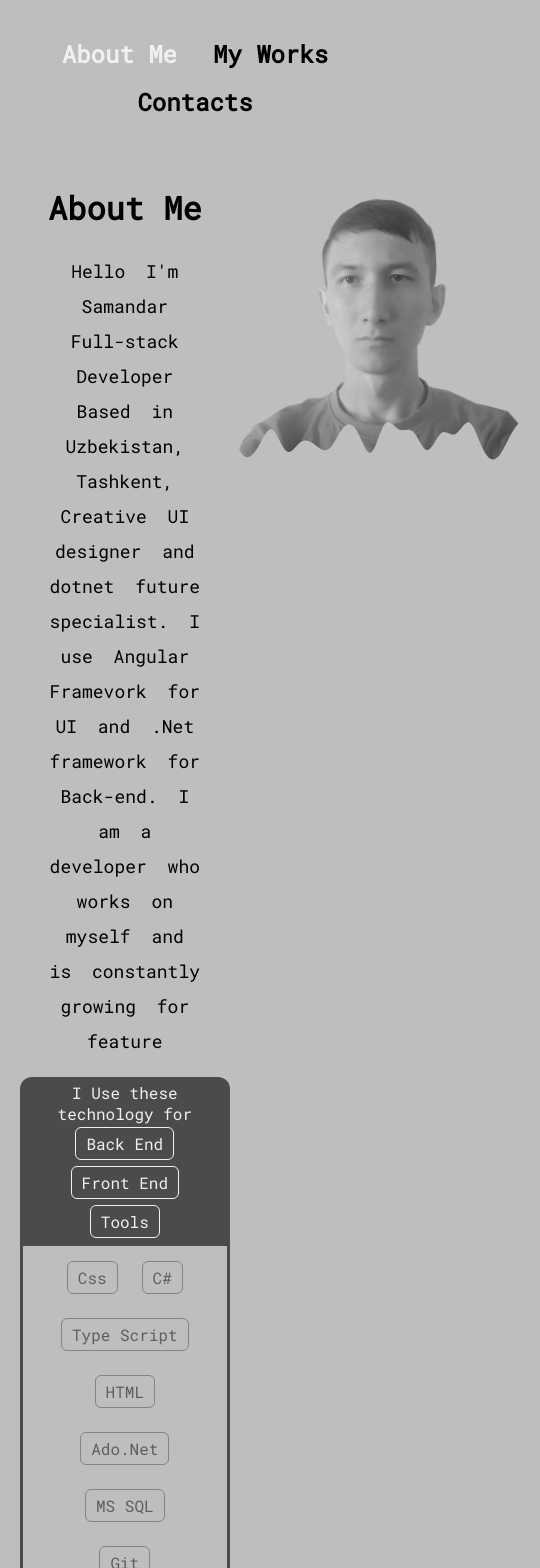
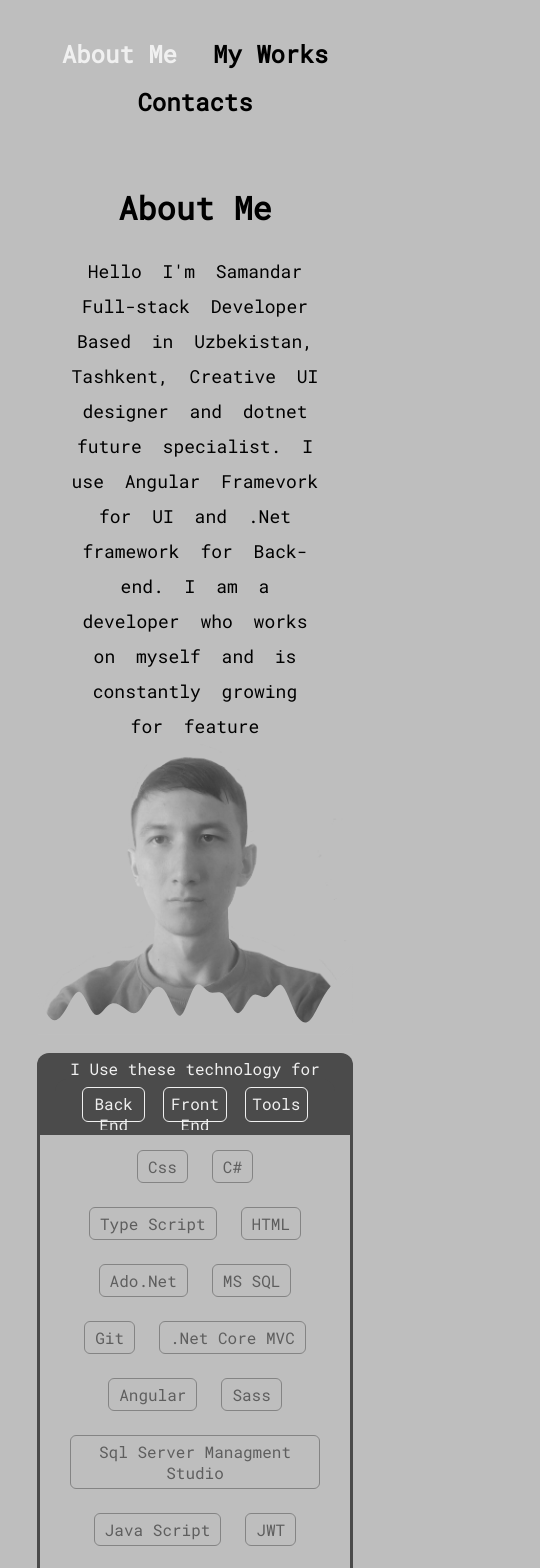
Before and after one commit to Samandar02/Samandar02.github.io, an Angular app in the folder client-app/: page / in a window 390 px wide. Shown: the top 1568 px of the page, 540 px wide, since content can reach past the window. After the commit the page ends 844 px from the top, so only its background shows below. Built offline with nearby package versions, Linux system fonts and the light colour scheme.

Commit message:
added responsive and some bug fixed

```diff
--- a/client-app/src/app/about-me/about-me.component.html
+++ b/client-app/src/app/about-me/about-me.component.html
@@ -1,14 +1,10 @@
 <div class="container mto">
+
         <div class="col60">
-        <div class="col">
             <h1>About Me</h1>
             <p>Hello I'm Samandar Full-stack Developer Based in Uzbekistan, Tashkent, Creative UI designer and dotnet
                 future specialist. I use Angular Framevork for UI and .Net framework for Back-end. I am a developer who
                 works on myself and is constantly growing for feature</p>
-        </div>
-        <div class="col">
-            <app-selector></app-selector>
-        </div>
         </div>
         <div class="col40">
             <div class="img-content">
@@ -20,5 +16,9 @@
                 </svg>
             </div>
         </div>
+        <div class="col50">
+            <app-selector></app-selector>
+        </div>
+
 
 </div>
--- a/client-app/src/app/about-me/about-me.component.scss
+++ b/client-app/src/app/about-me/about-me.component.scss
@@ -2,19 +2,39 @@
 .container {
     display: flex;
     justify-content: center;
+    align-items: center;
     flex-wrap: wrap;
 
+    @include responsive(t){
+        flex-direction: column;
+    }
     h1{
         margin-bottom: 25px;
-
+        min-width: 280px;
+    }
+    p{
+        min-width: 280px;
     }
     .col60{
-        width: 60%;
+        width: 50%;
+        @include responsive(t){
+            width: 90%;
+        }
         display: inline-flex;
         flex-direction: column;
     }
+    .col50{
+        width: 40%;
+        @include responsive(t){
+            width: 90%;
+        }
+        width: 60%;
+    }
     .col40{
-        width: 40%;
+        width: 30%;
+        @include responsive(t){
+            width: 90%;
+        }
     }
     p{
         padding: 0 30px;
--- a/client-app/src/app/animations/animations.ts
+++ b/client-app/src/app/animations/animations.ts
@@ -2,6 +2,16 @@ import { trigger, state, style, transition, animate, query, group } from '@angul
 
 
 export const Animations = {
+    footerAnimation:trigger('footer',[
+        transition(':enter', [
+            style({
+                'opacity': '0',
+            }),
+            animate(5000, style({
+                'opacity': '1',
+            }))
+        ])
+    ]),
     navbarTrigger: trigger('entering', [
         transition(':enter', [
             style({
--- a/client-app/src/app/app.component.html
+++ b/client-app/src/app/app.component.html
@@ -1,4 +1,7 @@
 <app-navbar></app-navbar>
-    <main [@navigate]="getState(o)">
-        <router-outlet #o="outlet"></router-outlet>
-      </main>
+<main [@navigate]="getState(o)">
+  <router-outlet #o="outlet"></router-outlet>
+</main>
+<div @footer class="footer">
+  <p>Made with my . </p><img src="https://img.icons8.com/emoji/48/undefined/red-heart.png"/>
+</div>
--- a/client-app/src/app/app.component.scss
+++ b/client-app/src/app/app.component.scss
@@ -0,0 +1,14 @@
+.footer{
+    display: flex;
+    justify-content: center;
+    align-items: center;
+    padding-top: 20px;
+    transition: all .3s;
+    p{
+
+    }
+    img{
+        width: 25px;
+
+    }
+}
--- a/client-app/src/app/app.component.ts
+++ b/client-app/src/app/app.component.ts
@@ -5,7 +5,7 @@ import { Animations } from './animations/animations';
   selector: 'app-root',
   templateUrl: './app.component.html',
   styleUrls: ['./app.component.scss'],
-  animations:[Animations.routerNavigation]
+  animations:[Animations.routerNavigation,Animations.footerAnimation]
 })
 export class AppComponent {
   ngOnInit(){
--- a/client-app/src/app/contact/contact.component.html
+++ b/client-app/src/app/contact/contact.component.html
@@ -1,8 +1,10 @@
 <div class="container">
     <div class="context">
+        <img src="https://img.icons8.com/ios-filled/50/undefined/phone-disconnected.png" />
         <p>+998 97 490-89-57</p>
     </div><br>
     <div class="context">
+        <img src="https://img.icons8.com/ios/50/undefined/mail.png"/>
         <p>uchqunovsamandar@gmail.com</p>
     </div>
 </div>
--- a/client-app/src/app/contact/contact.component.scss
+++ b/client-app/src/app/contact/contact.component.scss
@@ -4,7 +4,13 @@
     padding-top:150px;
 }
 .context{
+    @include responsive(t){
+        width: 90%;
+    }
     p{
+        @include responsive(m){
+            font-size: 16px;
+        }
         font-size:24px;
     }
     display: inline-block;
@@ -15,13 +21,15 @@
     border: 3px solid rgb(82, 82, 82);
     border-radius:18px;
     position: relative;
-    &::before{
-        content:"* * *";
-        background-color: #bebebe;
-        top: -15px;
+    img{
+        background:#bebebe;
+        position: absolute;
+        top: -25px;
         left: 5px;
-        font-size:30px;
-        display: inline-block;
-        position: absolute;
+        @include responsive(m){
+            width: 40px;
+            height: 40px;
+            top: -20px;
+        }
     }
 }
--- a/client-app/src/app/selector/selector.component.html
+++ b/client-app/src/app/selector/selector.component.html
@@ -1,14 +1,17 @@
 <div class="selector-nav">
     <ul>
         I Use these technology for
-        <li (click)="select('be')">Back End</li>
-        <li (click)="select('fe')">Front End</li>
-        <li (click)="select('t')">Tools</li>
+        <ul class="inner">
+            <li (click)="select('be')">Back End</li>
+            <li (click)="select('fe')">Front End</li>
+            <li (click)="select('t')">Tools</li>
+        </ul>
     </ul>
 </div>
 <div class="selector-content">
     <ul>
-        <li [@onActive]="item.isActive" [ngClass]="item.isActive?'active':''" *ngFor="let item of data|separate:selected">
+        <li [@onActive]="item.isActive" [ngClass]="item.isActive?'active':''"
+            *ngFor="let item of data|separate:selected">
             {{item.tool}}
         </li>
     </ul>
--- a/client-app/src/app/selector/selector.component.scss
+++ b/client-app/src/app/selector/selector.component.scss
@@ -6,13 +6,21 @@
         background-color: rgb(75, 75, 75);
         border-radius: 12px 12px 0 0;
         color: $almostWhite;
+        .inner{
+            display: flex;
+            justify-content: center;
+            align-items: center;
+        }
         li{
+
+            width: 100px;
+            height: 35px;
             color: $almostWhite;
             border: 1px solid $almostWhite;
-            margin: 3px 24px;
+            margin: 3px 9px;
             border-radius: 6px;
             display: inline-block;
-            padding: 5px 10px;
+            padding-top: 5px;
             user-select: none;
             cursor: pointer;
             transition: all .3s ease-out;
--- a/client-app/src/styles/_abstracts.scss
+++ b/client-app/src/styles/_abstracts.scss
@@ -7,10 +7,10 @@ $almostBlack:rgb(46, 46, 46);
         @media (max-width:425px) {@content;}
     };
     @if($type == t){
-        @media (max-width:768px) and (min-width:456px) {@content;}
+        @media (max-width:768px)  {@content;}
     };
     @if($type == l){
-        @media (max-width:1024px) and (min-width:769px) {@content;}
+        @media (max-width:1024px)  {@content;}
     };
     @if($type == d){
         @media (min-width:1025px) {@content;}
```
Lines whose indentation alone changed are shown as unchanged.
